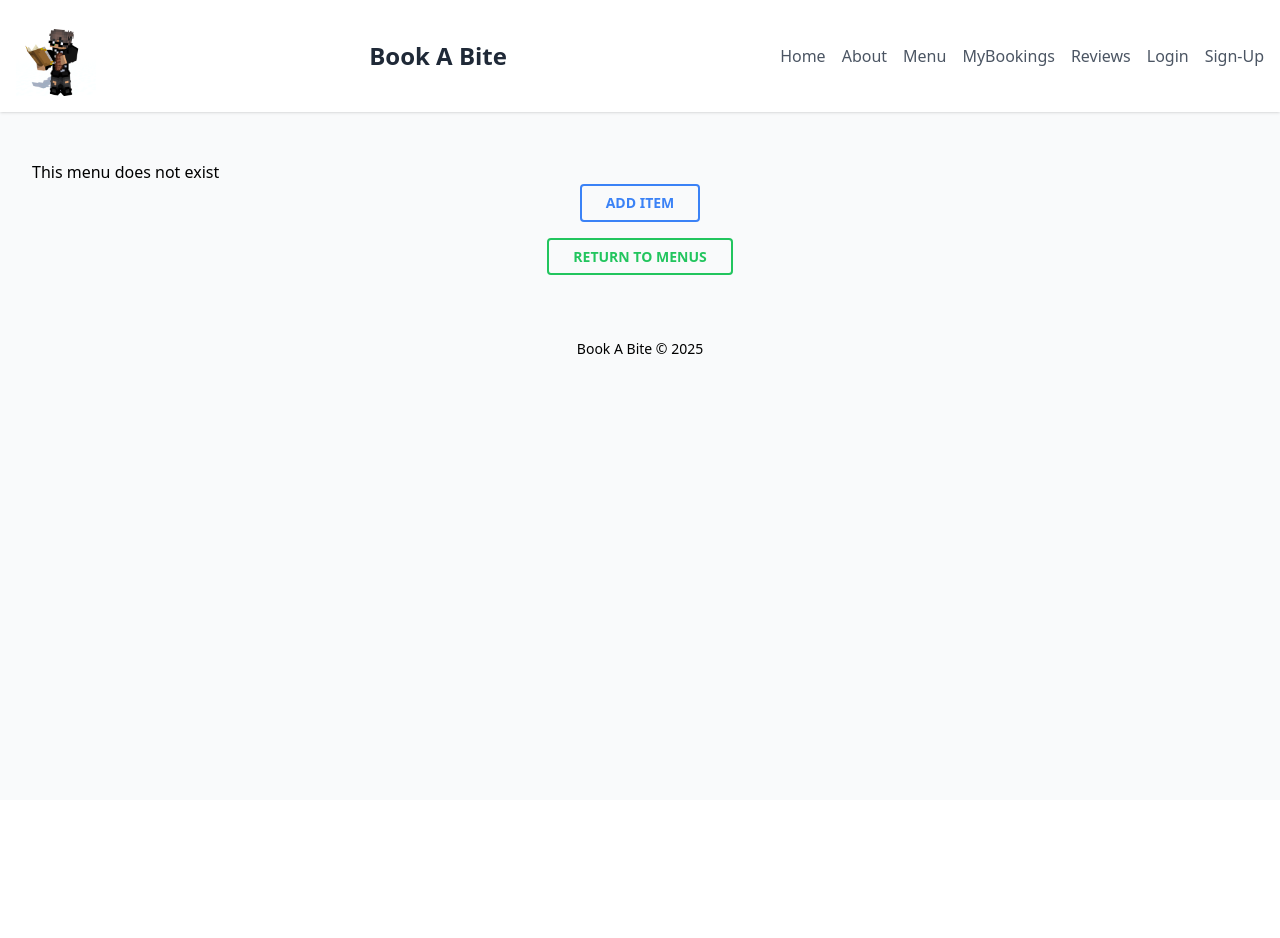
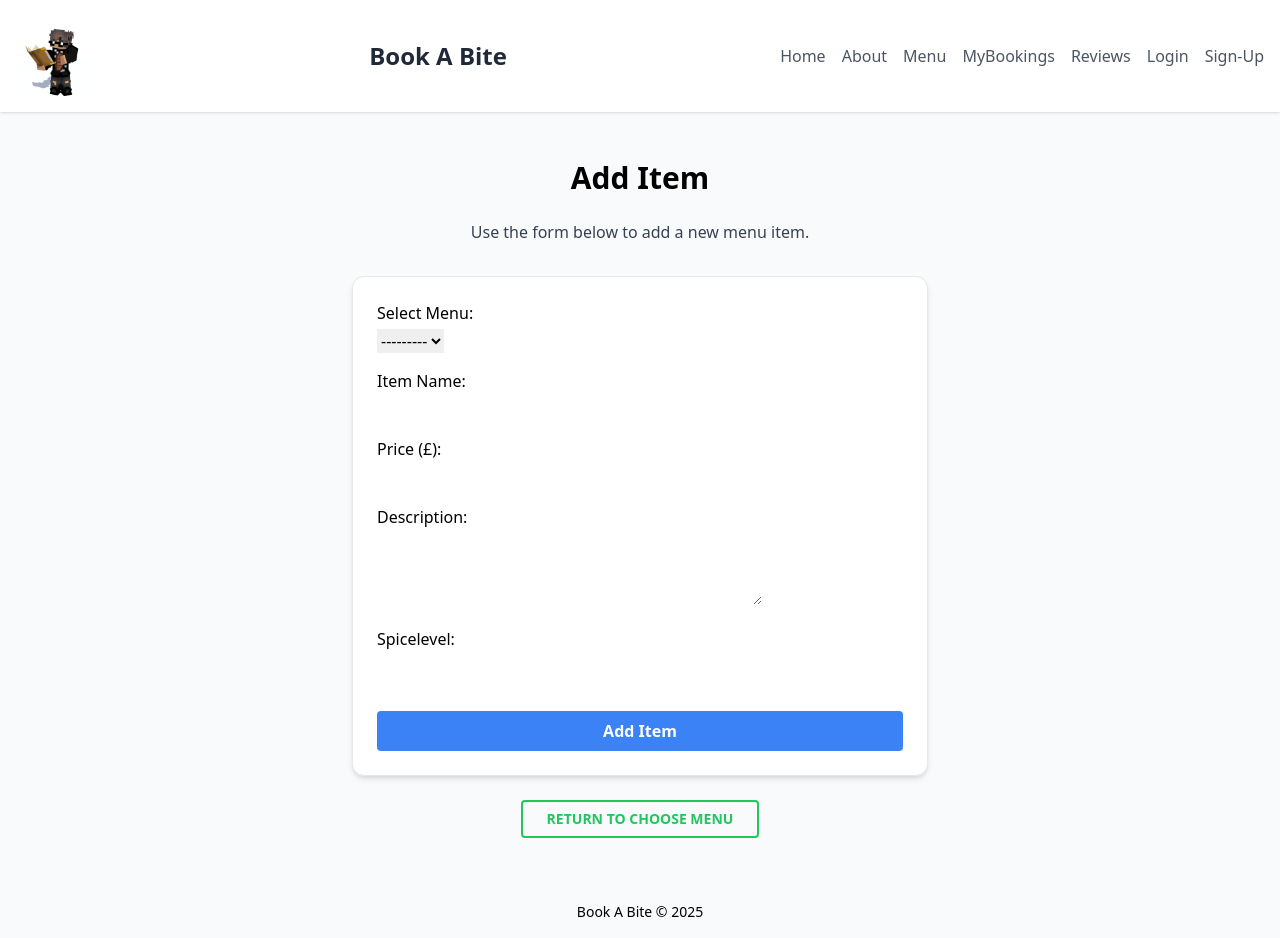
Before and after one commit to MaxMeechan/Book_A_Bite, a Django app: page /BookABite/menu/chooseMenu/showMenu/addItem/ in a window 1280 px wide. Before the commit the page ends 354 px from the top, so only its background shows below. Run offline with Django 3.2, Linux system fonts and the light colour scheme; data that the repository does not hold is empty; some libraries are stand-ins or nearby versions.

Commit message:
Add Menu+Item

```diff
--- a/BookaBite/forms.py
+++ b/BookaBite/forms.py
@@ -1,5 +1,5 @@
 from django.contrib.auth.models import User
-from BookaBite.models import UserProfile, Reviews, Bookings
+from BookaBite.models import UserProfile, Reviews, Bookings, Menu, Item
 from django import forms
 
 class UserForm(forms.ModelForm):
@@ -35,3 +35,33 @@
     class Meta:
         model = Bookings
         fields = ['bookingDate', 'bookingTime', 'partyMembers', 'surname']
+
+class MenuForm(forms.ModelForm):
+    MenuName = forms.CharField(max_length=30)
+
+    class Meta:
+        model = Menu
+        fields = ('MenuName', )
+        labels = {
+            'MenuName': 'Menu Name',
+        }
+
+
+class ItemForm(forms.ModelForm):
+    ItemDesc = forms.CharField(
+        max_length=100,
+        widget=forms.Textarea(attrs={'rows': 3}),
+        label="Description"
+    )
+    SpiceLevel = forms.IntegerField(min_value=0, max_value=5)
+
+    class Meta:
+        model = Item
+        fields = ['MenuName', 'ItemName', 'ItemPrice', 'ItemDesc', 'SpiceLevel']
+        labels = {
+            'MenuName': 'Select Menu',
+            'ItemName': 'Item Name',
+            'ItemPrice': 'Price (£)',
+            'ItemDesc': 'Description',
+            'SpiceLevel': 'Spice Level (0-5)',
+        }
--- a/BookaBite/urls.py
+++ b/BookaBite/urls.py
@@ -12,11 +12,11 @@
     path('bookings/ManageBookings/', views.manageBooking, name='manageBooking'),
     path('bookings/AddBookings/', views.addBooking, name='addBooking'),
     path('menu/', views.menu, name='menu'),
-    path('menu/chooseMenu', views.chooseMenu, name="chooseMenu"),
-    path('menu/chooseMenu/showMenu', views.showMenu, name="showMenu"),
+    path('menu/chooseMenu/', views.chooseMenu, name="chooseMenu"),
+    path('menu/chooseMenu/addMenu/', views.addMenu, name="addMenu"),
+    path('menu/chooseMenu/showMenu/addItem/', views.addItem, name="addItem"),
+    path('menu/chooseMenu/showMenu/', views.showMenu, name="showMenu"),
     path('menu/chooseMenu/showMenu/<str:menu>/', views.showMenu, name="showMenu"),
-    path('menu/chooseMenu/addMenu', views.addMenu, name="addMenu"),
-    path('menu/chooseMenu/showMenu/addItem', views.addItem, name="addItem"),
     path('review/', views.review, name="review"),
     path('review/addReview', views.addReview, name="addReview"),
     path('review/manageReview', views.manageReview, name="manageReview"),
--- a/BookaBite/views.py
+++ b/BookaBite/views.py
@@ -3,7 +3,7 @@
 from django.contrib.auth import authenticate, login, logout
 from django.contrib.auth.decorators import login_required
 from datetime import datetime
-from BookaBite.forms import UserForm,UserProfileForm,ReviewsForm,BookingsForm
+from BookaBite.forms import UserForm,UserProfileForm,ReviewsForm,BookingsForm,MenuForm,ItemForm
 from django.urls import reverse
 from django.shortcuts import redirect
 from BookaBite.models import Reviews, Bookings, UserProfile, Menu, Item
@@ -181,7 +181,8 @@
     return render(request, 'BookaBite/menu.html')
 
 def chooseMenu(request):
-    return render(request, 'BookaBite/chooseMenu.html')
+    menus = Menu.objects.all()
+    return render(request, 'BookaBite/chooseMenu.html', {'menus': menus})
 
 def showMenu(request, menu):
 
@@ -203,10 +204,30 @@
     return render(request, 'BookaBite/showMenu.html', context=context_dict)
 
 def addMenu(request):
-    return render(request, 'BookaBite/addMenu.html')
+    if request.method == 'POST':
+        form = MenuForm(request.POST)
+        if form.is_valid():
+            form.save()
+            return redirect('BookABite:chooseMenu')
+    else:
+        form = MenuForm()
+
+    return render(request, 'BookaBite/addMenu.html', {'form': form})
+
 
 def addItem(request):
-    return render(request, 'BookaBite/addItem.html')
+    print("🚀 addItem view was called!")
+
+    if request.method == 'POST':
+        form = ItemForm(request.POST)
+        if form.is_valid():
+            item = form.save()
+            return redirect('BookABite:showMenu', item.MenuName.MenuName)
+    else:
+        form = ItemForm()
+
+    return render(request, 'BookaBite/addItem.html', {'form': form})
+
 
 def review(request):
 
--- a/templates/BookaBite/addItem.html
+++ b/templates/BookaBite/addItem.html
@@ -1,5 +1,5 @@
 {% extends 'BookaBite/base.html' %}
-{% load staticfiles %}
+{% load static %}
 
 {% block title_block %}
 Add Item
@@ -7,14 +7,42 @@
 
 {% block body_block %}
 <section class="container mx-auto px-4 py-6">
-    <h1 class="text-3xl font-bold text-center mb-6">Add Item</h1>
-    <p class="text-gray-700 text-center mb-8">This is the Add Item page.</p>
+  <h1 class="text-3xl font-bold text-center mb-6">Add Item</h1>
+  <p class="text-gray-700 text-center mb-8">Use the form below to add a new menu item.</p>
 
-    <div class="text-center">
-        <a href="{% url 'BookABite:showMenu' %}"
-            class="inline-block px-6 py-2 border-2 border-green-500 text-green-500 font-semibold text-sm leading-tight uppercase rounded hover:bg-green-500 hover:text-white transition duration-150 ease-in-out">
-            Return to chose menu
-        </a>
-    </div>
+  <div class="max-w-xl mx-auto bg-white p-6 rounded-xl shadow-md border border-gray-200">
+    <form method="post">
+      {% csrf_token %}
+      {% for hidden in form.hidden_fields %}
+        {{ hidden }}
+      {% endfor %}
+
+      {% for field in form.visible_fields %}
+        <div class="mb-4">
+          <label class="block font-medium mb-1">{{ field.label_tag }}</label>
+          {{ field }}
+          {% if field.help_text %}
+            <p class="text-sm text-gray-500">{{ field.help_text }}</p>
+          {% endif %}
+          {% for error in field.errors %}
+            <p class="text-sm text-red-500">{{ error }}</p>
+          {% endfor %}
+        </div>
+      {% endfor %}
+
+      <button type="submit" class="mt-4 w-full px-4 py-2 bg-blue-500 text-white font-semibold rounded hover:bg-blue-600 transition duration-150">
+        Add Item
+      </button>
+    </form>
+
+  </div>
+
+
+  <div class="text-center mt-6">
+    <a href="{% url 'BookABite:chooseMenu' %}"
+       class="inline-block px-6 py-2 border-2 border-green-500 text-green-500 font-semibold text-sm leading-tight uppercase rounded hover:bg-green-500 hover:text-white transition duration-150 ease-in-out">
+      Return to choose menu
+    </a>
+  </div>
 </section>
 {% endblock %}
--- a/templates/BookaBite/showMenu.html
+++ b/templates/BookaBite/showMenu.html
@@ -32,9 +32,12 @@
 
   <ul class="flex flex-col items-center space-y-4">
     <li>
-      <a href="{% url 'BookABite:addItem' %}" class="inline-block px-6 py-2 border-2 border-blue-500 text-blue-500 font-semibold text-sm leading-tight uppercase rounded hover:bg-blue-500 hover:text-white transition duration-150 ease-in-out">
+      <a href="{% url 'BookABite:addItem' %}"
+        class="inline-block px-6 py-2 border-2 border-blue-500 text-blue-500 font-semibold text-sm leading-tight uppercase rounded hover:bg-blue-500 hover:text-white transition duration-150 ease-in-out">
         Add Item
       </a>
+
+
     </li>
     <li>
       <a href="{% url 'BookABite:chooseMenu' %}" class="inline-block px-6 py-2 border-2 border-green-500 text-green-500 font-semibold text-sm leading-tight uppercase rounded hover:bg-green-500 hover:text-white transition duration-150 ease-in-out">
```
Also changed, not shown: templates/BookaBite/addMenu.html (+17 -3 lines), templates/BookaBite/chooseMenu.html (+11 -11 lines).
